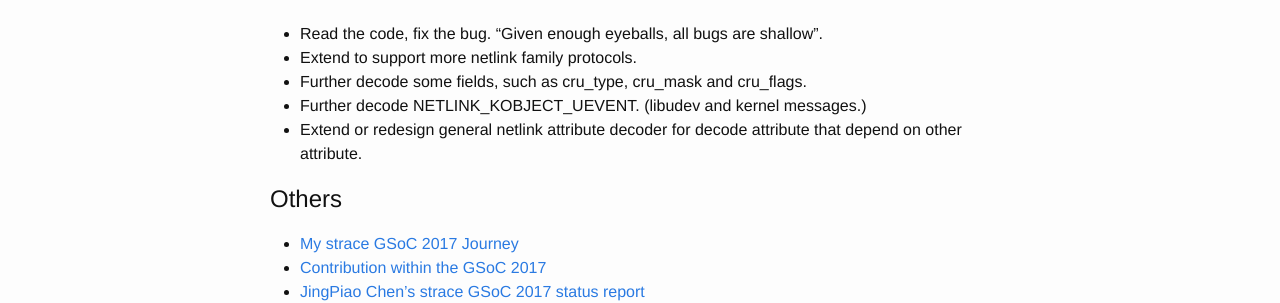
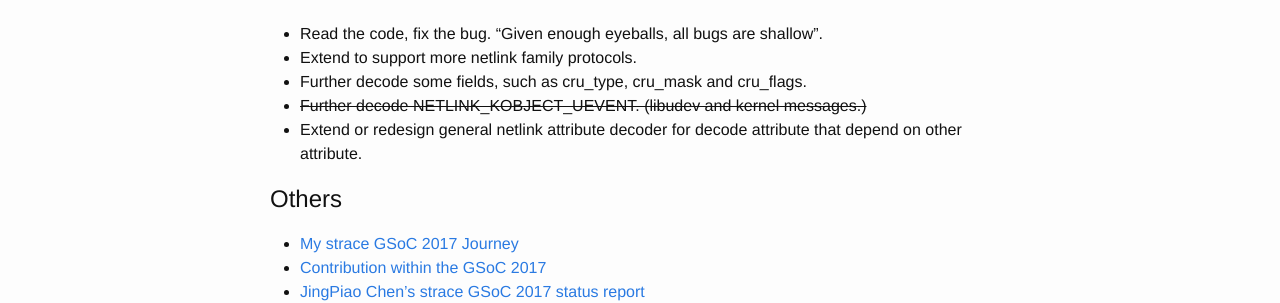
Before and after one commit to ppiao/ppiao.github.io, a Jekyll site: the page built from _posts/2017-08-22-strace-gsoc-2017-netlink-socket-parser.md, in a window 1280 px wide. Shown: the part 625-928 px from the top of the page. Built offline with Jekyll 4.4.1, drawn with Linux system fonts in a browser that asks for light colours.

Commit message:
blog: GSoC 2017: update todo list

```diff
--- a/_posts/2017-08-22-strace-gsoc-2017-netlink-socket-parser.md
+++ b/_posts/2017-08-22-strace-gsoc-2017-netlink-socket-parser.md
@@ -25,7 +25,7 @@ title: strace GSoC 2017 netlink socket parsers
 * Read the code, fix the bug. "Given enough eyeballs, all bugs are shallow".
 * Extend to support more netlink family protocols.
 * Further decode some fields, such as cru_type, cru_mask and cru_flags.
-* Further decode NETLINK_KOBJECT_UEVENT. (libudev and kernel messages.)
+* <span style="text-decoration: line-through">Further decode NETLINK_KOBJECT_UEVENT. (libudev and kernel messages.)</span>
 * Extend or redesign general netlink attribute decoder for decode attribute that
   depend on other attribute.
 
```
